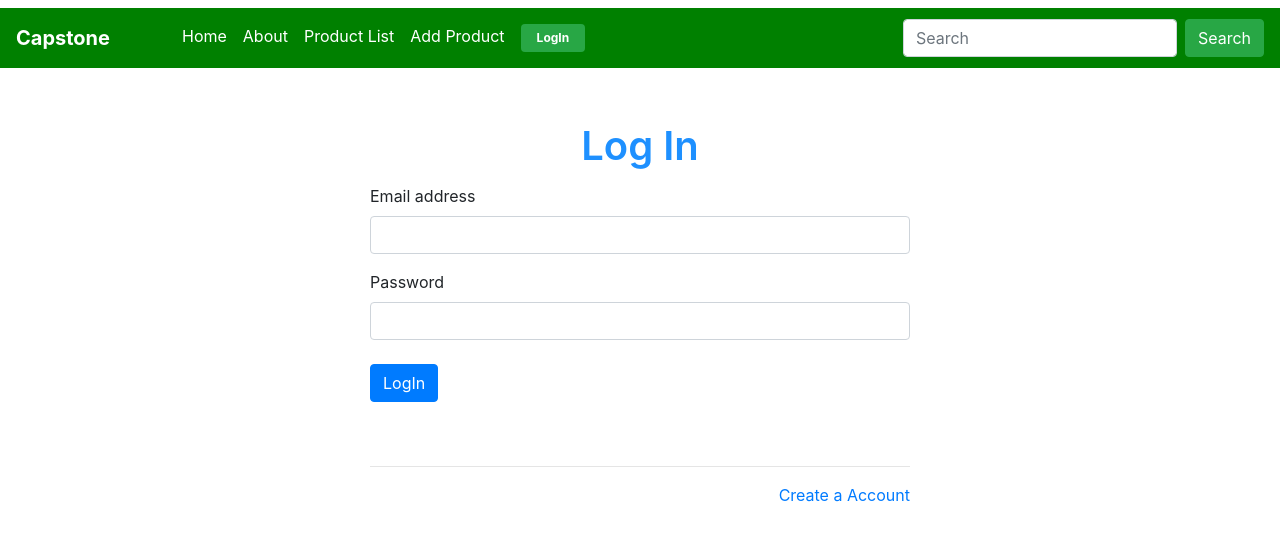
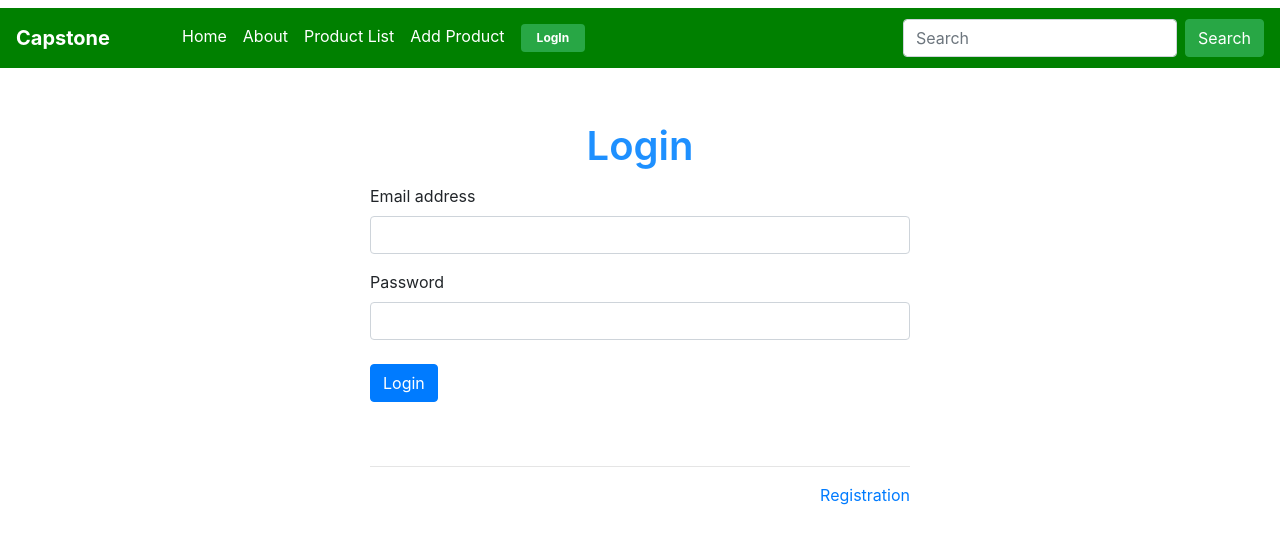
Before and after one commit to PratyushMishra208/Capstone, a React (Create React App) app: page /SignIn in a window 1280 px wide. Shown: the top 555 px of the page. Built offline with nearby package versions, Linux system fonts and the light colour scheme.

Commit message:
some changes are updated..

```diff
--- a/db.json
+++ b/db.json
@@ -1,13 +1,12 @@
 {
   "products": [
     {
-      "id": "85a5143b-0dab-416c-9c43-f7c9fa7c4fc8",
       "title": "Graps",
-      "quantity": "10",
-      "price": "100",
-      "description": "sweet",
+      "quantity": "1000",
+      "price": "10",
+      "description": "",
       "manufacturer": "Meerut",
-      "views": 1
+      "id": "85a5143b-0dab-416c-9c43-f7c9fa7c4fc8"
     }
   ],
   "UserData": [
--- a/src/SignIn.js
+++ b/src/SignIn.js
@@ -38,7 +38,7 @@ function SignIn(props) {
                         }
             <div className="row mt-5 mb-2">
                 <div className="offset-lg-3  offset-md-3 col-md-6 col-lg-6 col-sm-10 text-center  signup-text">
-                    Log In
+                     Login
                </div>
             </div>
             <div className="row ">
@@ -67,11 +67,11 @@ function SignIn(props) {
                                 onChange={(e) => { setPassword(e.target.value) }}
                             />
                         </div>
-                        <button type="submit" class="btn btn-primary mt-2 mb-5">LogIn</button>
+                        <button type="submit" class="btn btn-primary mt-2 mb-5">Login</button>
                     </form>
                     <hr />
                     <div style={{ textAlign: "right" }}>
-                        <Link to="/SignUp" >Create a Account</Link>
+                        <Link to="/SignUp" >Registration</Link>
                     </div>
                 </div>
 
--- a/src/SignUp.js
+++ b/src/SignUp.js
@@ -55,7 +55,7 @@ function SignUp(props) {
                         }
             <div className="row mt-5 mb-2">
                 <div className="offset-lg-3  offset-md-3 col-md-6 col-lg-6 col-sm-10 text-center  signup-text">
-                    Create a Account
+                 Capstone Account
                </div>
             </div>
             <div className="row ">
@@ -163,7 +163,7 @@ function SignUp(props) {
                             <label class="form-check-label" for="exampleCheck1">Check me out</label>
                             <small id="emailHelp" class="form-text text-muted">By Check this, you accepts all terms and conditions.</small>
                         </div> */}
-                        <button type="submit" class="btn btn-primary mt-2 mb-5">Create a Account</button>
+                        <button type="submit" class="btn btn-primary mt-2 mb-5">Create Capstone Account</button>
                     </form>
                 </div>
             </div>
```
